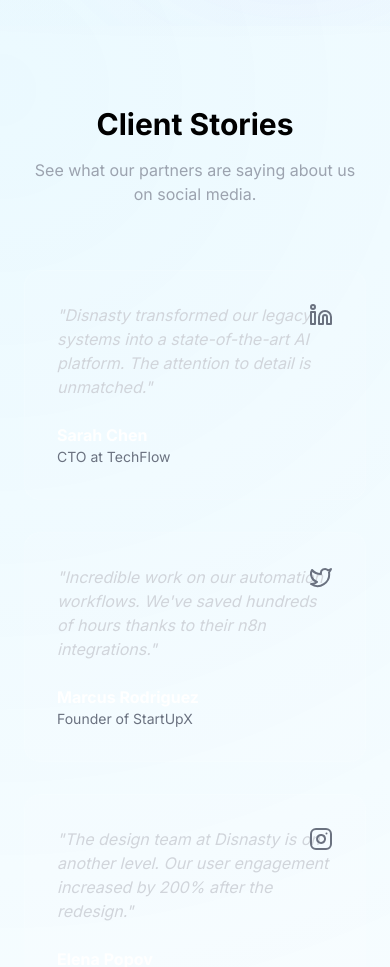
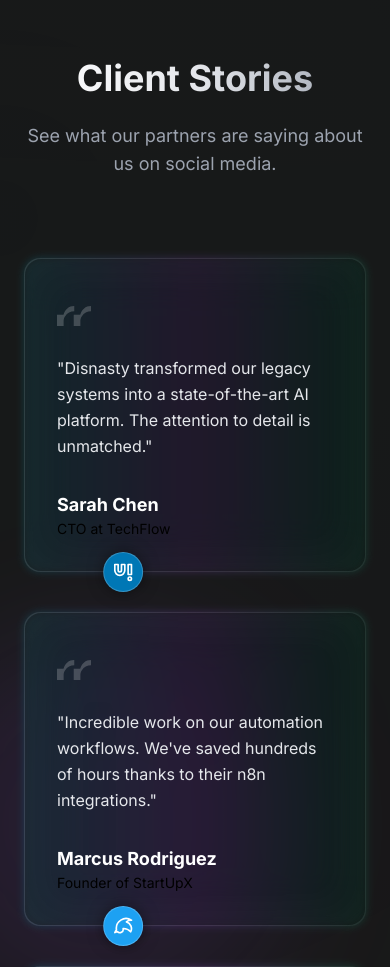
Before and after one commit to mixoO-O/disnasty, a Next.js app: page /en in a window 390 px wide. Shown: the part 3680-4647 px from the top of the page. Built offline with nearby package versions, Linux system fonts and the light colour scheme.

Commit message:
nuevo diseño

```diff
--- a/components/ClientCarousel.tsx
+++ b/components/ClientCarousel.tsx
@@ -32,7 +32,7 @@ export function ClientCarousel() {
 
             <div className="relative flex py-4 group md:[mask-image:linear-gradient(to_right,transparent,black_60%,black_40%,transparent)]">
                 <motion.div
-                    className="flex gap-8 items-center"
+                    className="flex gap-2 items-center"
                     animate={{
                         x: ["0%", "-50%"],
                     }}
--- a/components/Navbar.tsx
+++ b/components/Navbar.tsx
@@ -15,8 +15,8 @@ export function Navbar() {
 
     const navItems = [
         { name: t('products'), href: "#products", icon: Cpu },
+        { name: t('clients'), href: "#clients", icon: Network },
         { name: t('tech-stack'), href: "#tech-stack", icon: Code },
-        { name: t('clients'), href: "#clients", icon: Network },
         { name: t('testimonials'), href: "#testimonials", icon: Zap },
         { name: t('ia'), href: "#ia", icon: Bot },
         { name: t('innovation'), href: "#innovation", icon: Zap },
--- a/components/Testimonials.tsx
+++ b/components/Testimonials.tsx
@@ -2,50 +2,52 @@
 
 import { motion } from "framer-motion";
 import { Linkedin, Twitter, Instagram } from "lucide-react";
+import { useTranslations } from "next-intl";
 
 const testimonials = [
     {
-        name: "Sarah Chen",
-        role: "CTO at TechFlow",
-        content: "Disnasty transformed our legacy systems into a state-of-the-art AI platform. The attention to detail is unmatched.",
         platform: "linkedin",
         icon: Linkedin,
+        color: "#0077b5", // LinkedIn Blue
     },
     {
-        name: "Marcus Rodriguez",
-        role: "Founder of StartUpX",
-        content: "Incredible work on our automation workflows. We've saved hundreds of hours thanks to their n8n integrations.",
         platform: "twitter",
         icon: Twitter,
+        color: "#1DA1F2", // Twitter Blue
     },
     {
-        name: "Elena Popov",
-        role: "Product Lead",
-        content: "The design team at Disnasty is on another level. Our user engagement increased by 200% after the redesign.",
         platform: "instagram",
         icon: Instagram,
+        color: "#E1306C", // Instagram Pink
     },
 ];
 
 export function Testimonials() {
+    const t = useTranslations('Testimonials');
+
     return (
-        <section id="testimonials" className="py-20 px-6 bg-white/5">
+        <section id="testimonials" className="py-20 px-6 relative overflow-hidden">
+            {/* Background elements for depth */}
+            <div className="absolute top-0 left-0 w-full h-full bg-black/90 -z-20" />
+            <div className="absolute top-1/4 left-1/4 w-96 h-96 bg-primary/10 rounded-full blur-3xl -z-10" />
+            <div className="absolute bottom-1/4 right-1/4 w-96 h-96 bg-purple-500/10 rounded-full blur-3xl -z-10" />
+
             <div className="max-w-7xl mx-auto">
                 <motion.div
                     initial={{ opacity: 0, y: 20 }}
                     whileInView={{ opacity: 1, y: 0 }}
                     viewport={{ once: true }}
-                    className="text-center mb-16"
+                    className="text-center mb-20"
                 >
-                    <h2 className="text-3xl md:text-4xl font-bold mb-4">
-                        Client Stories
+                    <h2 className="text-4xl md:text-5xl font-bold mb-6 bg-clip-text text-transparent bg-gradient-to-r from-white via-gray-200 to-gray-400">
+                        {t('title')}
                     </h2>
-                    <p className="text-gray-400 max-w-2xl mx-auto">
-                        See what our partners are saying about us on social media.
+                    <p className="text-gray-400 max-w-2xl mx-auto text-lg">
+                        {t('subtitle')}
                     </p>
                 </motion.div>
 
-                <div className="grid md:grid-cols-3 gap-8">
+                <div className="grid md:grid-cols-3 gap-10">
                     {testimonials.map((testimonial, index) => (
                         <motion.div
                             key={index}
@@ -53,19 +55,61 @@ export function Testimonials() {
                             whileInView={{ opacity: 1, y: 0 }}
                             viewport={{ once: true }}
                             transition={{ delay: index * 0.1 }}
-                            className="p-8 rounded-2xl bg-white/5 border border-white/10 hover:border-primary/50 transition-colors relative group"
+                            className="relative group"
                         >
-                            <div className="absolute top-8 right-8 text-gray-500 group-hover:text-primary transition-colors">
-                                <testimonial.icon className="w-6 h-6" />
+                            {/* Animated Border Container */}
+                            <div className="absolute inset-0 rounded-2xl bg-gradient-to-r from-cyan-500 via-purple-500 to-emerald-500 opacity-20 group-hover:opacity-40 transition-opacity duration-500 blur-sm" />
+
+                            {/* Main Card Content */}
+                            <div className="relative h-full p-[1px] rounded-2xl bg-gradient-to-r from-white/10 to-white/5 overflow-hidden">
+                                <div className="h-full bg-black/40 backdrop-blur-xl rounded-2xl p-8 flex flex-col relative z-10">
+
+                                    {/* Quote Icon */}
+                                    <div className="mb-6 opacity-20">
+                                        <svg width="40" height="40" viewBox="0 0 24 24" fill="currentColor" className="text-white">
+                                            <path d="M14.017 21L14.017 18C14.017 16.896 14.321 15.923 14.929 15.081C15.537 14.239 16.313 13.533 17.257 12.963C18.201 12.393 19.245 12.108 20.389 12.108L20.389 9C18.795 9 17.425 9.489 16.279 10.467C15.133 11.445 14.357 12.723 13.951 14.301L10.049 14.301L10.049 21L14.017 21ZM3.969 21L3.969 18C3.969 16.896 4.273 15.923 4.881 15.081C5.489 14.239 6.265 13.533 7.209 12.963C8.153 12.393 9.197 12.108 10.341 12.108L10.341 9C8.747 9 7.377 9.489 6.231 10.467C5.085 11.445 4.309 12.723 3.903 14.301L0 14.301L0 21L3.969 21Z" />
+                                        </svg>
+                                    </div>
+
+                                    <p className="text-gray-200 mb-8 leading-relaxed flex-grow">
+                                        &quot;{t(`items.${index}.content`)}&quot;
+                                    </p>
+
+                                    <div className="mt-auto">
+                                        <h4 className="font-bold text-white text-lg">{t(`items.${index}.name`)}</h4>
+                                        <p className="text-sm text-primary/80">{t(`items.${index}.role`)}</p>
+                                    </div>
+                                </div>
                             </div>
 
-                            <p className="text-gray-300 mb-6 italic">
-                                &quot;{testimonial.content}&quot;
-                            </p>
-
-                            <div>
-                                <h4 className="font-bold text-white">{testimonial.name}</h4>
-                                <p className="text-sm text-gray-500">{testimonial.role}</p>
+                            {/* Moving Social Icon */}
+                            {/* We use an SVG path to define the motion path if needed, or CSS offset-path */}
+                            <div
+                                className="absolute top-0 left-0 w-full h-full pointer-events-none z-20"
+                                style={{
+                                    // The offset-path needs to match the border.
+                                    // For a responsive card, this is tricky with fixed pixel paths.
+                                    // But 'rect(0 100% 100% 0 round 1rem)' works in modern browsers.
+                                    // We'll use a fallback or a specific animation technique.
+                                }}
+                            >
+                                <motion.div
+                                    className="absolute top-0 left-0 w-10 h-10 -ml-5 -mt-5 rounded-full flex items-center justify-center shadow-[0_0_15px_rgba(0,0,0,0.5)] border border-white/20"
+                                    style={{
+                                        backgroundColor: testimonial.color,
+                                        offsetPath: "rect(0% 100% 100% 0% round 16px)", // Matches rounded-2xl (16px)
+                                    }}
+                                    animate={{
+                                        offsetDistance: ["0%", "100%"]
+                                    }}
+                                    transition={{
+                                        duration: 10, // Slow continuous movement
+                                        ease: "linear",
+                                        repeat: Infinity,
+                                    }}
+                                >
+                                    <testimonial.icon className="w-5 h-5 text-white" />
+                                </motion.div>
                             </div>
                         </motion.div>
                     ))}
--- a/messages/en.json
+++ b/messages/en.json
@@ -90,6 +90,27 @@
     "titleSuffix": "Technology Stack",
     "description": "We leverage the most advanced and reliable technologies to build scalable solutions."
   },
+  "Testimonials": {
+    "title": "Client Stories",
+    "subtitle": "See what our partners are saying about us on social media.",
+    "items": {
+      "0": {
+        "name": "Sarah Chen",
+        "role": "CTO at TechFlow",
+        "content": "Disnasty transformed our legacy systems into a state-of-the-art AI platform. The attention to detail is unmatched."
+      },
+      "1": {
+        "name": "Marcus Rodriguez",
+        "role": "Founder of StartUpX",
+        "content": "Incredible work on our automation workflows. We've saved hundreds of hours thanks to their n8n integrations."
+      },
+      "2": {
+        "name": "Elena Popov",
+        "role": "Product Lead",
+        "content": "The design team at Disnasty is on another level. Our user engagement increased by 200% after the redesign."
+      }
+    }
+  },
   "Footer": {
     "description": "Empowering businesses with cutting-edge AI automation and scalable infrastructure solutions.",
     "rights": "All rights reserved"
--- a/messages/es.json
+++ b/messages/es.json
@@ -90,6 +90,27 @@
     "titleSuffix": "Pila Tecnológica",
     "description": "Aprovechamos las tecnologías más avanzadas y confiables para construir soluciones escalables."
   },
+  "Testimonials": {
+    "title": "Historias de Clientes",
+    "subtitle": "Mira lo que nuestros socios dicen sobre nosotros en las redes sociales.",
+    "items": {
+      "0": {
+        "name": "Sarah Chen",
+        "role": "CTO en TechFlow",
+        "content": "Disnasty transformó nuestros sistemas heredados en una plataforma de IA de última generación. La atención al detalle es inigualable."
+      },
+      "1": {
+        "name": "Marcus Rodriguez",
+        "role": "Fundador de StartUpX",
+        "content": "Trabajo increíble en nuestros flujos de automatización. Hemos ahorrado cientos de horas gracias a sus integraciones con n8n."
+      },
+      "2": {
+        "name": "Elena Popov",
+        "role": "Líder de Producto",
+        "content": "El equipo de diseño de Disnasty está en otro nivel. Nuestra participación de usuarios aumentó un 200% después del rediseño."
+      }
+    }
+  },
   "Footer": {
     "description": "Empoderando empresas con automatización de IA de vanguardia y soluciones de infraestructura escalables.",
     "rights": "Todos los derechos reservados"
```
Also changed, not shown: components/TechStackCarousel.tsx (+5 -4 lines).
